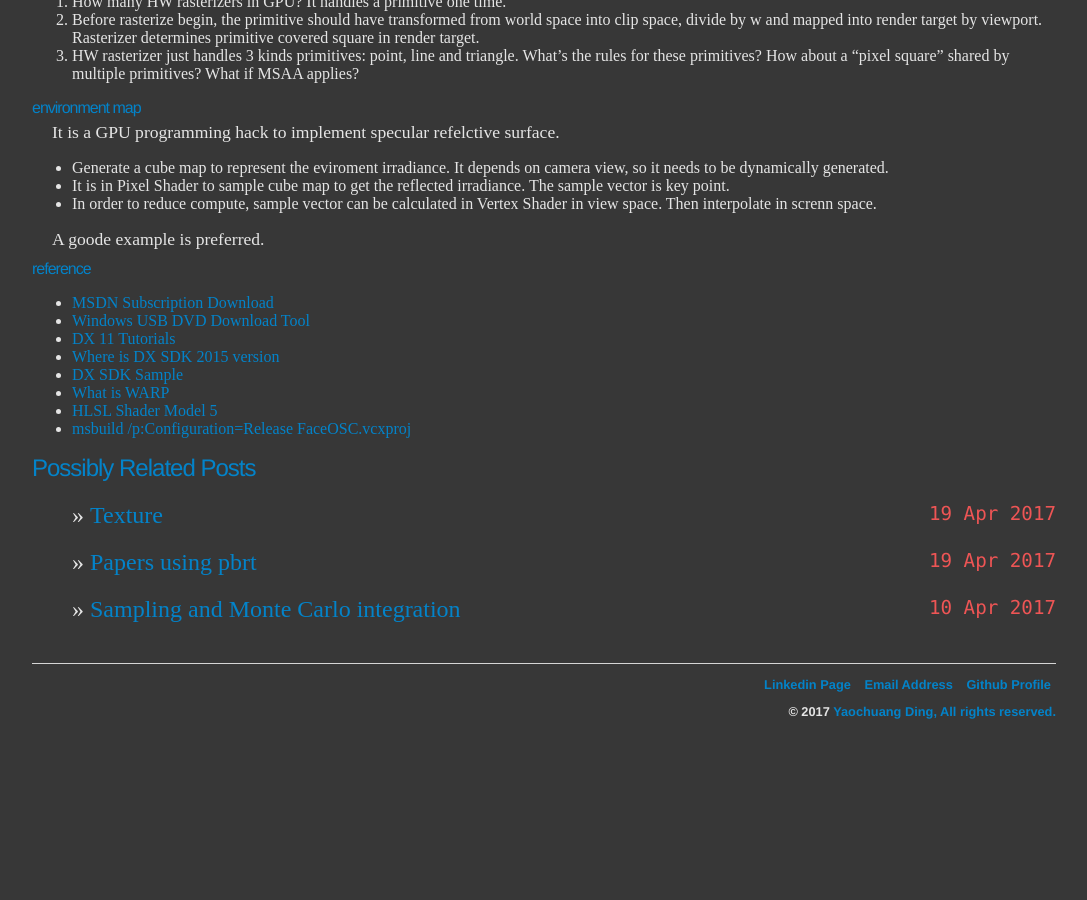
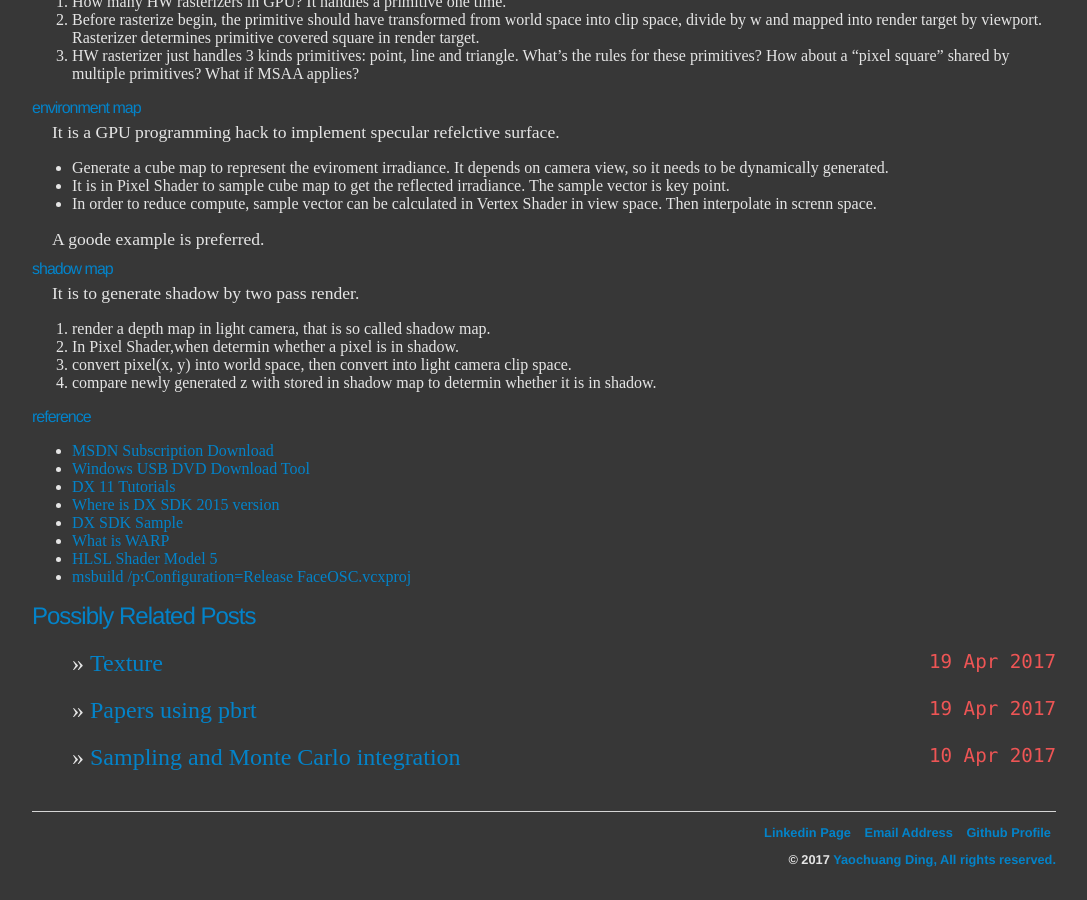
Before and after one commit to ychding11/ychding11.github.io, a Jekyll site: the page built from _posts/2017-9-9-3D-Rendering-API.md, in a window 1280 px wide and 900 px high, scrolled down 1144 px. Shown: the whole window, without its empty margins (96-1183 px from the left). Built offline with Jekyll 4.4.1, drawn with Linux system fonts in a browser that asks for light colours; before the commit the page ends 1923 px from its top, so only the background shows below that.

Commit message:
add shadow map

```diff
--- a/_posts/2017-9-9-3D-Rendering-API.md
+++ b/_posts/2017-9-9-3D-Rendering-API.md
@@ -74,6 +74,13 @@ It is a GPU programming hack to implement specular refelctive surface.
 
 A goode example is preferred.
 
+### shadow map
+It is to generate shadow by two pass render.
+1. render a depth map in light camera, that is so called shadow map.
+2. In Pixel Shader,when determin whether a pixel is in shadow.
+3. convert pixel(x, y) into world space, then convert into light camera clip space.
+4. compare newly generated z with stored in shadow map to determin whether it is in shadow.
+
 ### reference
 - [MSDN Subscription Download](https://msdn.microsoft.com/en-us/subscriptions/downloads/)
 - [Windows USB DVD Download Tool](https://www.microsoft.com/en-us/download/windows-usb-dvd-download-tool)
```
